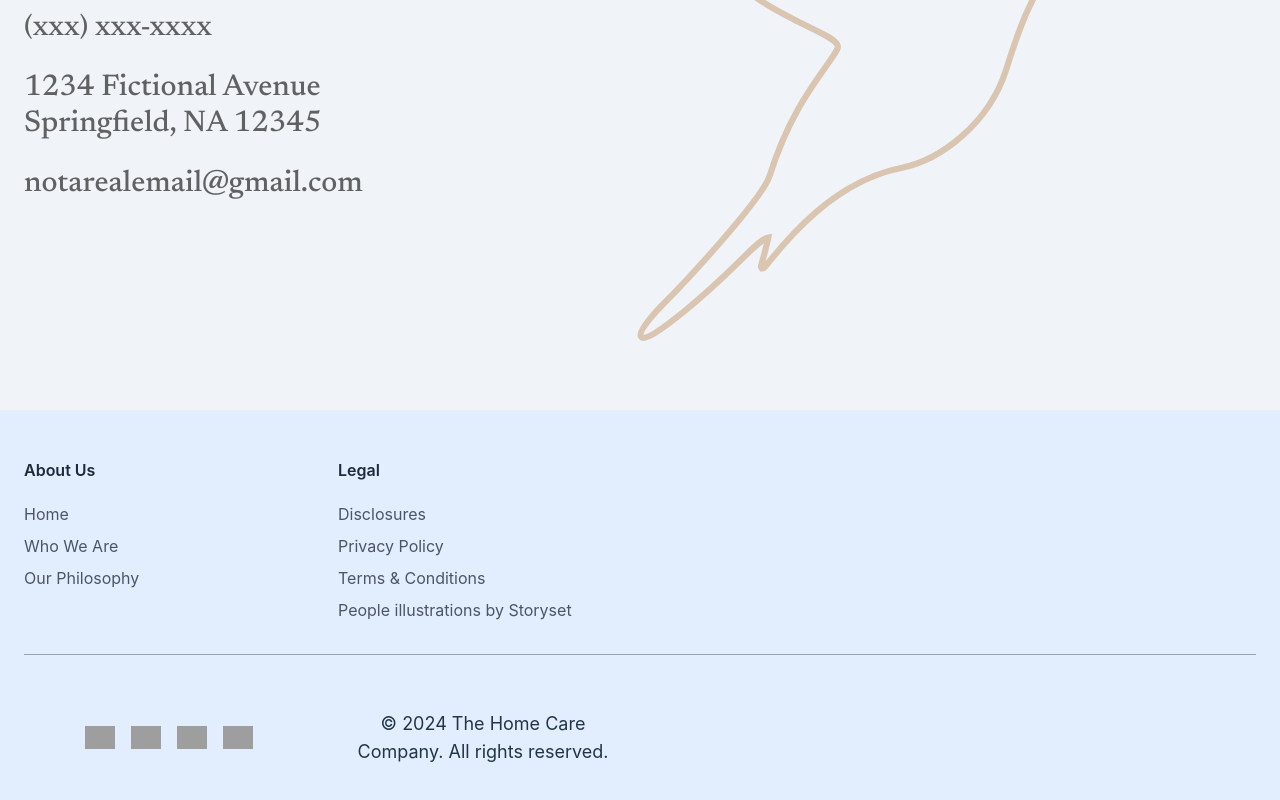
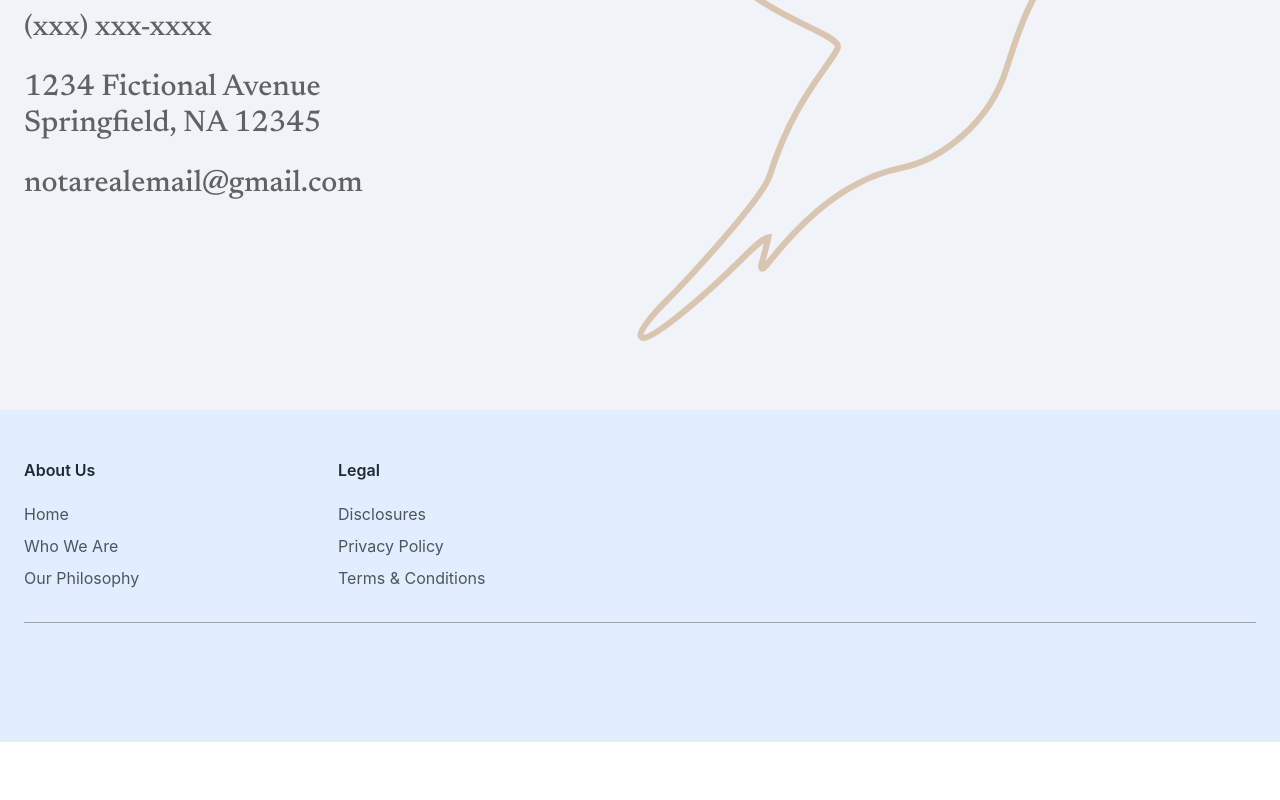
Before and after one commit to joooons/home-care, a React (Vite) app: page / in a window 1280 px wide. Shown: the part 3117-3917 px from the top of the page. After the commit the page ends 3859 px from the top, so only its background shows below. Built offline with nearby package versions, Linux system fonts and the light colour scheme; grey boxes are pictures that could not be loaded; a web font is replaced by a local one.

Commit message:
simplify FooterAlt

```diff
--- a/src/components/FooterAlt.tsx
+++ b/src/components/FooterAlt.tsx
@@ -37,11 +37,11 @@ export default function FooterAlt() {
                 <p className="text-gray-600 transition-colors duration-300 hover:cursor-pointer hover:text-blue-500 hover:underline dark:text-gray-300 dark:hover:text-blue-400">
                   Terms & Conditions
                 </p>
-                <p className="text-gray-600 transition-colors duration-300 hover:cursor-pointer hover:text-blue-500 hover:underline dark:text-gray-300 dark:hover:text-blue-400">
+                {/* <p className="text-gray-600 transition-colors duration-300 hover:cursor-pointer hover:text-blue-500 hover:underline dark:text-gray-300 dark:hover:text-blue-400">
                   <a href="https://storyset.com/people" className="font-normal">
                     People illustrations by Storyset
                   </a>
-                </p>
+                </p> */}
               </div>
             </div>
           </div>
@@ -50,7 +50,7 @@ export default function FooterAlt() {
 
           <div className="grid grid-cols-1 gap-6 sm:grid-cols-2 sm:gap-y-10 lg:grid-cols-4">
             <div className="sm:flex sm:items-center sm:justify-center">
-              <div className="flex gap-4 hover:cursor-pointer">
+              {/* <div className="flex gap-4 hover:cursor-pointer">
                 <img
                   src="https://www.svgrepo.com/show/303114/facebook-3-logo.svg"
                   width="30"
@@ -75,10 +75,10 @@ export default function FooterAlt() {
                   height="30"
                   alt="in"
                 />
-              </div>
+              </div> */}
             </div>
             <p className="font-sans text-start md:p-4 md:text-center md:text-lg">
-              © 2024 The Home Care Company. All rights reserved.
+              {/* © 2024 The Home Care Company. All rights reserved. */}
             </p>
           </div>
         </div>
```
